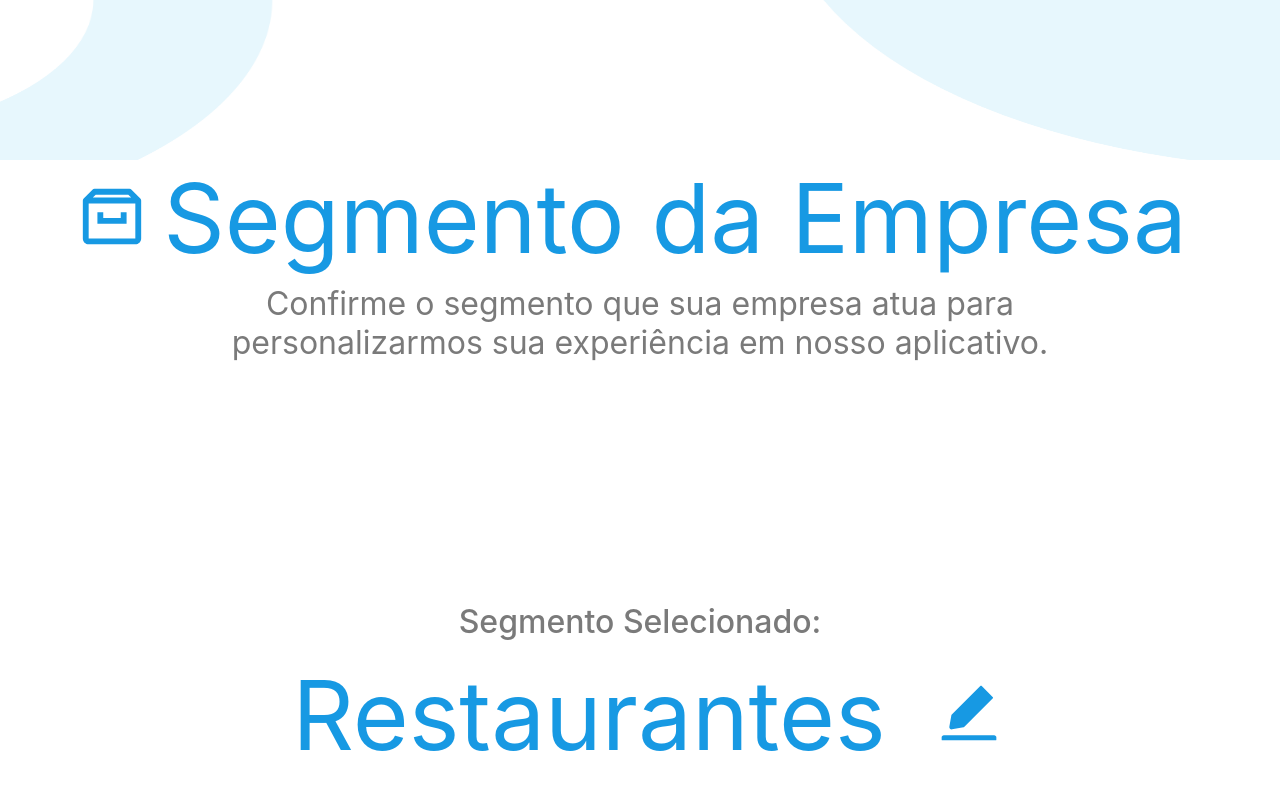
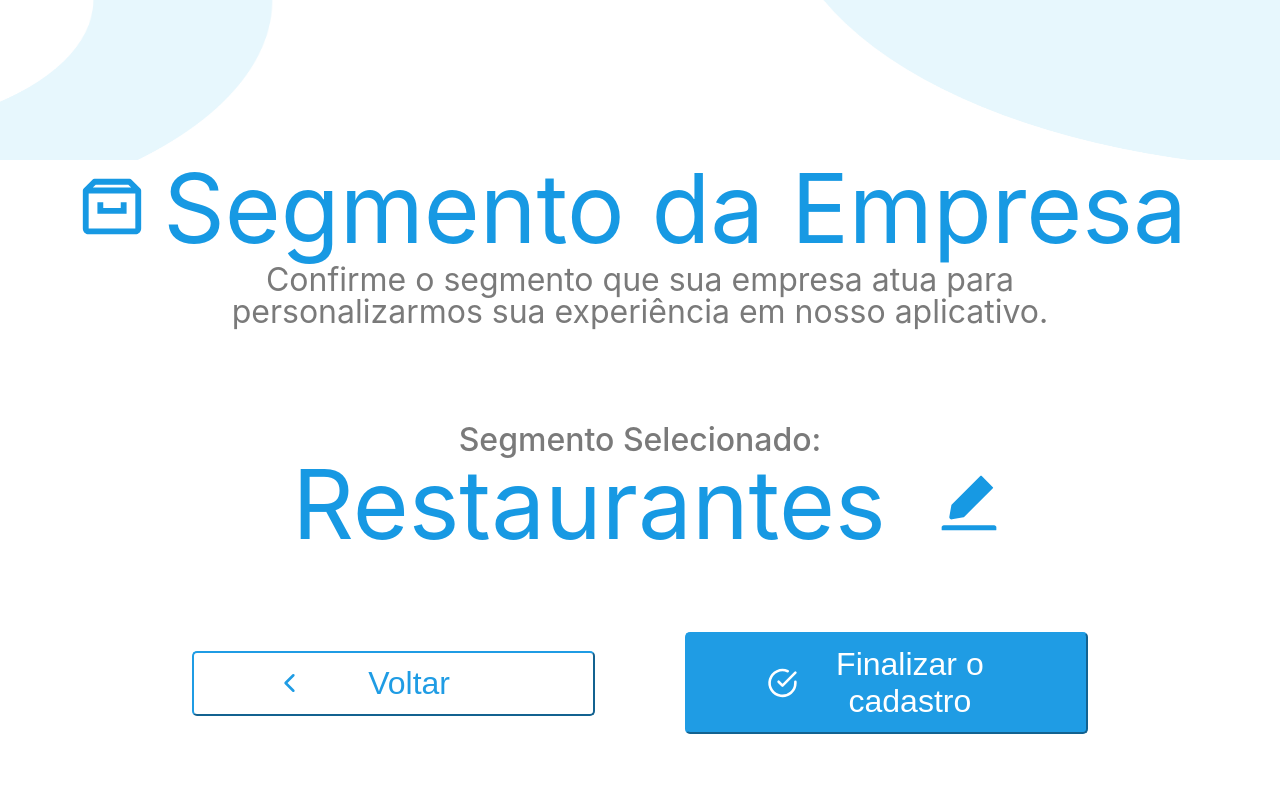
Before and after one commit to lzmarangoni/formulario_de_segmentos, a React (Create React App) app: page / in a window 1280 px wide. Shown: the top 800 px of the page. Built offline with nearby package versions, Linux system fonts and the light colour scheme.

Commit message:
estilização finalizada com todos os elementos necessários e dispostos no projeto

```diff
--- a/src/App.css
+++ b/src/App.css
@@ -1,7 +1,12 @@
+.App{
+    height: 100vh;
+    box-sizing: border-box;
+    padding: 5rem auto;
+}
 .App .titleDivision{
     margin: 0 auto;
     width: 90%;
-    margin-bottom: 6rem;
+    margin-bottom: 2rem;
     justify-content: center;
 }
 
@@ -16,14 +21,14 @@
 .App .styledButtons{
     margin:5rem auto;
     display: flex;
-    justify-content:center;
+    justify-content:space-between;
     align-items:center;
-    width:80%;
+    width:70%;
 
 }
 
 .App .edit{
-    margin: 1rem 2rem 15rem 2rem ;
+    margin: 0rem 2rem 5rem 2rem ;
     display: flex;
     align-items: center;
     justify-content: center;
--- a/src/App.js
+++ b/src/App.js
@@ -1,3 +1,4 @@
+import './reset.css'
 import './App.css'
 import Banner from "./components/Banner";
 import Button from "./components/Button";
@@ -10,6 +11,7 @@ import {BiArchive} from "react-icons/bi"
 import {AiFillEdit} from "react-icons/ai"
 import { useState } from 'react';
 import SearchBar from './components/SearchBar';
+import ItemList from './components/ItemList';
 
 
 
@@ -25,20 +27,30 @@ function App() {
 }]
 
   const areasName = areas.map(area => area.name)
+  const text1 = "Confirme o segmento que sua empresa atua para personalizarmos sua experiência em nosso aplicativo."
+  const text2 = "Selecione abaixo o segmento que mais se aproxima com o ramo de atividade de sua empresa"
 
     const createList = ()=>{
-      setActivityAreas(areas)
-      setAreaDefault('')
+        setActivityAreas(areas)
+        setAreaDefault('')
+        setTextDefault(text2)
     }
 
     const selectActivity = (item)=>{
       setAreaDefault(item)
       setActivityAreas([])
+      setTextDefault(text1)
+    }
 
+    const back = ()=>{
+      setAreaDefault(areasName[0])
+      setActivityAreas([])
+      setTextDefault(text1)
     }
     const [activityAreas, setActivityAreas]  =  useState([])
     const [areaDefault, setAreaDefault] = useState(areasName[0])
     const [searchValue, setSearchValue] =useState('')
+    const [textDefault, setTextDefault] = useState(text1)
 
     const captureValue = (e)=>{
         setSearchValue(e.target.value)
@@ -54,10 +66,10 @@ function App() {
           <BiArchive size={70} style={{color:'#1799e3'}}/>
           <Title title="Segmento da Empresa" />
         </div>
-        <Text text="Confirme o segmento que sua empresa atua para personalizarmos sua experiência em nosso aplicativo." />
+        <Text text={textDefault} />
       </div>
       {activityAreas.length === 0 && <div>
-         <Text style={{ fontWeight: '500', marginTop: '15rem', marginBottom:'0' }} text="Segmento Selecionado:" />
+         <Text style={{ fontWeight: '500', marginTop: '6rem', marginBottom:'0' }} text="Segmento Selecionado:" />
       <div className='edit'>
         <Title style={{marginBottom:'0rem'}} title={areaDefault} />
         <a onClick={createList}><AiFillEdit size={70} style={{color:'#1799e3', marginLeft:'2rem'} }/></a>
@@ -65,20 +77,20 @@ function App() {
       <div className='list'>
         <ul>
           {activityAreas.length > 0 && <SearchBar onChange={captureValue} onClick={()=>console.log('pesquisar')}/> }
-          {activityAreas.filter(item=> item.name.includes(searchValue)).map(item=> <li onClick={()=>{selectActivity(item.name)}} key={item.id}>{item.name}</li>)}
+          {activityAreas.filter(item=> item.name.includes(searchValue)).map(item=> <ItemList onClick={()=>{selectActivity(item.name)}} key={item.id}>{item.name}</ItemList>)}
 
         </ul>
 
       </div>
       <div className="styledButtons">
-        <Button backgroundColor="white" textColor="white" borderColor="#1f9ce4" >
+        <Button onClick={back} backgroundColor="white" textColor="white" borderColor="#1f9ce4" >
           <FiChevronLeft style={{color:"#1f9ce4",}}/>
           <Text style={{ color: '#1f9ce4', padding: '0' }} text="Voltar" />
         </Button>
-        <Button backgroundColor="#1f9ce4" textColor="white" borderColor="#1f9ce4" >
+        {areaDefault.length > 0 &&<Button backgroundColor="#1f9ce4" textColor="white" borderColor="#1f9ce4" >
           <FiCheckCircle color="white" />
           <Text style={{ color: 'white', padding: '0', width: '100%' }} text="Finalizar o cadastro" />
-        </Button>
+        </Button>}
       </div>
 
     </div>
--- a/src/components/Button/Button.css
+++ b/src/components/Button/Button.css
@@ -1,8 +1,7 @@
 .button{
-    margin: 0 1rem;
     text-align: center;
     display: flex;
-
+    width: 45%;
 
 }
 .button button{
--- a/src/components/Button/index.js
+++ b/src/components/Button/index.js
@@ -3,7 +3,7 @@ import './Button.css'
 const Button = (props)=>{
     return(
         <section className='button'>
-            <button style={{backgroundColor:props.backgroundColor, color:props.textColor, borderColor:props.borderColor, padding:props.padding}}>{props.children}</button>
+            <button onClick={props.onClick} style={{backgroundColor:props.backgroundColor, color:props.textColor, borderColor:props.borderColor, padding:props.padding}}>{props.children}</button>
         </section>
     )
 }
--- /dev/null
+++ b/src/components/ItemList/ItemList.css
@@ -0,0 +1,16 @@
+.itemList{
+    width: 70%;
+    margin: 0 auto;
+}
+.itemList li{
+    width:100%;
+    background-color: #f5f5f5;
+    box-sizing: border-box;
+    padding: 0.5rem 2rem;
+    margin: .5rem auto;
+    text-align: center;
+    border-radius: .5rem;
+    color: #a9a9a9;
+    font-weight: 400;
+    font-size: 1.5rem;
+}
--- /dev/null
+++ b/src/components/ItemList/index.js
@@ -0,0 +1,11 @@
+import './ItemList.css'
+
+const ItemList = (props)=>{
+    return(
+        <div className='itemList'>
+            <li onClick={props.onClick} className='itemList'>{props.children}</li>
+        </div>
+    )
+}
+
+export default ItemList
--- a/src/components/SearchBar/SearchBar.css
+++ b/src/components/SearchBar/SearchBar.css
@@ -1,5 +1,5 @@
 .searchBar{
-    width: 90%;
+    width: 70%;
     margin: 0 auto;
     position: relative;
 }
@@ -8,6 +8,7 @@
     box-sizing: border-box;
     width: 100%;
     padding: 1rem 2rem;
+    border-color: #1f9ce4 ;
 
 }
 
--- a/src/index.css
+++ b/src/index.css
@@ -7,10 +7,7 @@ body {
   -moz-osx-font-smoothing: grayscale;
 }
 
-code {
-  font-family: source-code-pro, Menlo, Monaco, Consolas, 'Courier New',
-    monospace;
-}
+
 
 .buttons{
   display: flex;
--- /dev/null
+++ b/src/reset.css
@@ -0,0 +1,48 @@
+/* http://meyerweb.com/eric/tools/css/reset/
+   v2.0 | 20110126
+   License: none (public domain)
+*/
+
+html, body, div, span, applet, object, iframe,
+h1, h2, h3, h4, h5, h6, p, blockquote, pre,
+a, abbr, acronym, address, big, cite, code,
+del, dfn, em, img, ins, kbd, q, s, samp,
+small, strike, strong, sub, sup, tt, var,
+b, u, i, center,
+dl, dt, dd, ol, ul, li,
+fieldset, form, label, legend,
+table, caption, tbody, tfoot, thead, tr, th, td,
+article, aside, canvas, details, embed,
+figure, figcaption, footer, header, hgroup,
+menu, nav, output, ruby, section, summary,
+time, mark, audio, video {
+	margin: 0;
+	padding: 0;
+	border: 0;
+	font-size: 100%;
+
+	vertical-align: baseline;
+}
+/* HTML5 display-role reset for older browsers */
+article, aside, details, figcaption, figure,
+footer, header, hgroup, menu, nav, section {
+	display: block;
+}
+body {
+	line-height: 1;
+}
+ol, ul {
+	list-style: none;
+}
+blockquote, q {
+	quotes: none;
+}
+blockquote:before, blockquote:after,
+q:before, q:after {
+	content: '';
+	content: none;
+}
+table {
+	border-collapse: collapse;
+	border-spacing: 0;
+}
```
